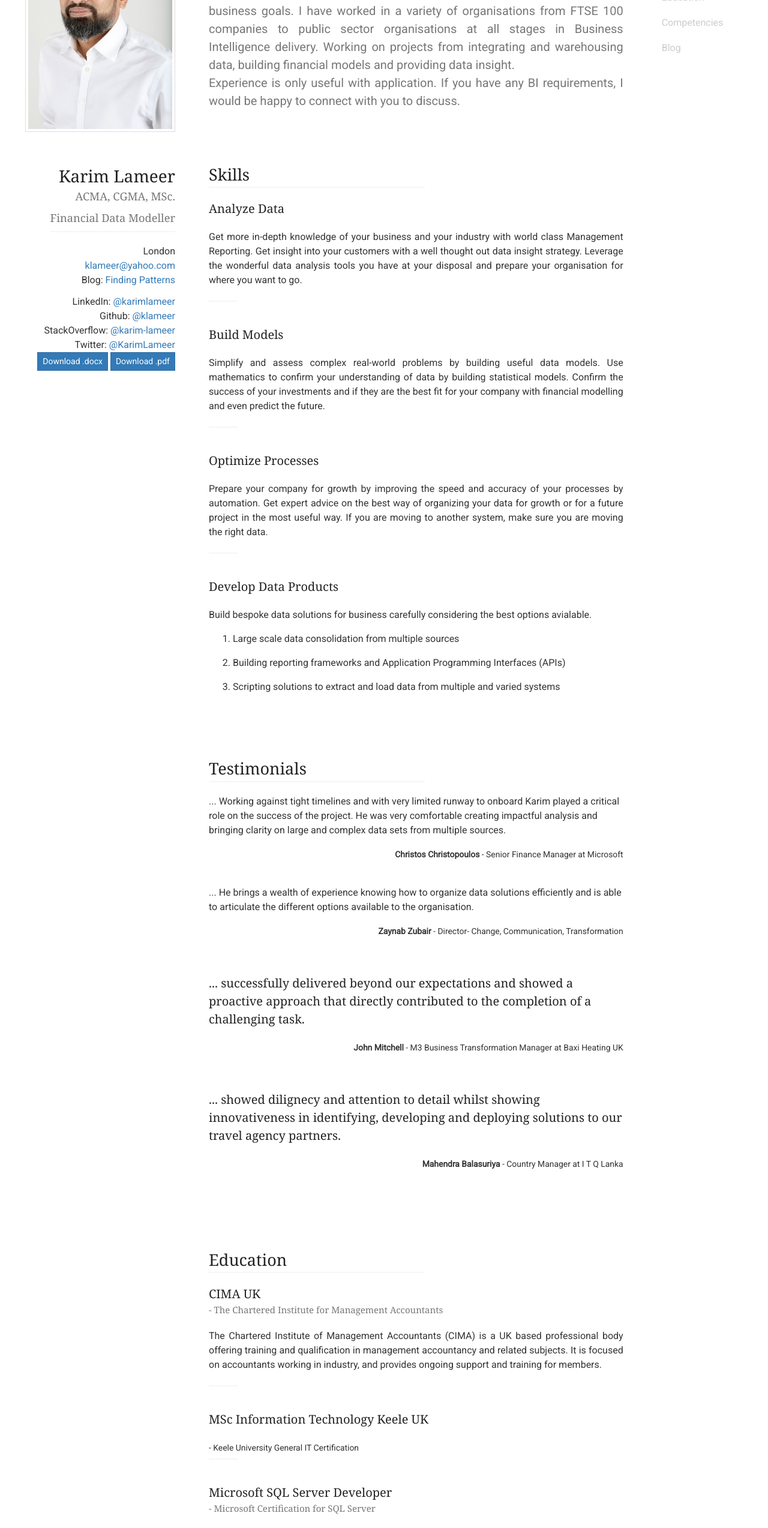
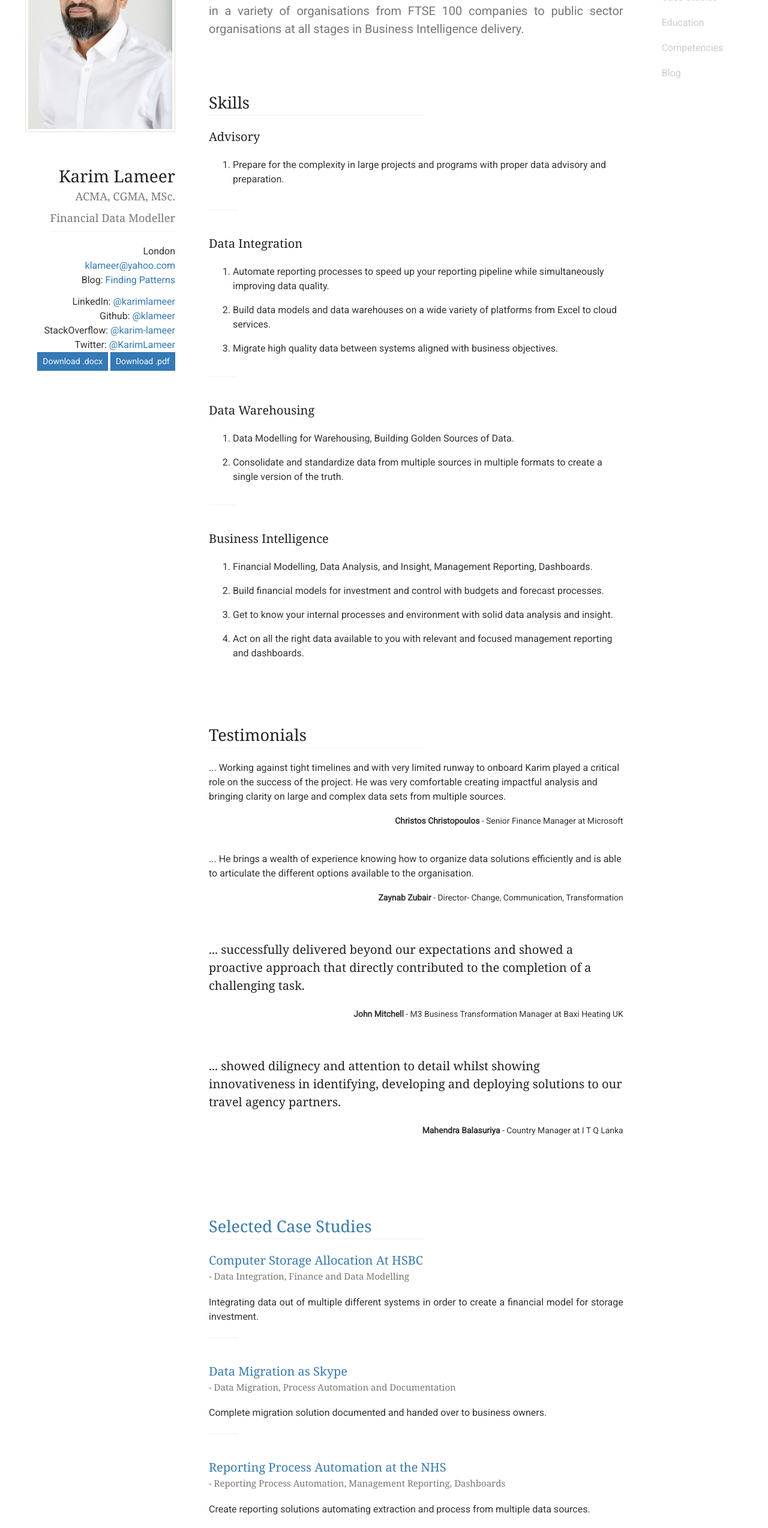
Before and after one commit to klameer/klameer.github.io, a website with bundled scripts: page index.html in a window 1280 px wide. Shown: the part 240-2787 px from the top of the page at 60% size. Built offline with nearby package versions, Linux system fonts and the light colour scheme; some icons are missing.

Commit message:
latest commit

```diff
--- a/index.html
+++ b/index.html
@@ -99,9 +99,7 @@
                 <section class="resume-info-section">
                     <h2 id="introduction">Introduction</h2>
                     <p class="lead text-justify">
-                      I am a Finance Analyst delivering Business Intelligence products that help companies achieve their objectives. I am commercially aware with a proven track record of delivering high quality, innovative solutions that align with business goals. I have worked in a variety of organisations from FTSE 100 companies to public sector organisations at all stages in Business Intelligence delivery. Working on projects from integrating and warehousing data, building financial models and providing data insight.
-                      <br>
-                      Experience is only useful with application. If you have any BI requirements, I would be happy to connect with you to discuss.
+                      I help enterprise finance teams build and improve business intelligence processes. I am commercially aware with a proven track record of delivering high quality, innovative solutions that align with business goals. I have worked in a variety of organisations from FTSE 100 companies to public sector organisations at all stages in Business Intelligence delivery.
                     </p>
                 </section>
 
@@ -109,36 +107,57 @@
                     <h2 id="skills">Skills</h2>
 
                     <div class="resume-info-section-block">
-                        <h4>Analyze Data</h4>
+                        <h4>Advisory</h4>
                         <p class="text-justify">
-                          Get more in-depth knowledge of your business and your industry with world class Management Reporting. Get insight into your customers with a well thought out data insight strategy. Leverage the wonderful data analysis tools you have at your disposal and prepare your organisation for where you want to go.
+                          <ol>
+                            <li>
+                              Prepare for the complexity in large projects and programs with proper data advisory and preparation.
+                            </li>
+                          </ol>
                         </p>
+                    </div>
+                    <div class="resume-info-section-block">
+                        <h4>Data Integration</h4>
+                        <ol>
+                          <li>
+                            Automate reporting processes to speed up your reporting pipeline while simultaneously improving data quality.
+                          </li>
+                          <li>
+                            Build data models and data warehouses on a wide variety of platforms from Excel to cloud services.
+                          </li>
+                          <li>
+                            Migrate high quality data between systems aligned with business objectives.
+                          </li>
+                        </ol>
+                    </div>
+                    <div class="resume-info-section-block">
+                        <h4>Data Warehousing</h4>
+                        <ol>
+                          <li>
+                            Data Modelling for Warehousing, Building Golden Sources of Data.
+                          </li>
+                          <li>
+                            Consolidate and standardize data from multiple sources in multiple formats to create a single version of the truth.
+                          </li>
+                        </ol>
                     </div>
 
                     <div class="resume-info-section-block">
-                        <h4>Build Models</h4>
-                        <p class="text-justify">
-                          Simplify and assess complex real-world problems by building useful data models. Use mathematics to confirm your understanding of data by building statistical models. Confirm the success of your investments and if they are the best fit for your company with financial modelling and even predict the future.
-                        </p>
-                    </div>
-
-                    <div class="resume-info-section-block">
-                        <h4>Optimize Processes</h4>
-                        <p class="text-justify">
-                          Prepare your company for growth by improving the speed and accuracy of your processes by automation. Get expert advice on the best way of organizing your data for growth or for a future project in the most useful way. If you are moving to another system, make sure you are moving the right data.
-                        </p>
-                    </div>
-
-                    <div class="resume-info-section-block">
-                        <h4>Develop Data Products</h4>
-                        <p class="text-justify">
-                            Build bespoke data solutions for business carefully considering the best options avialable.
-                            <ol>
-                                <li>Large scale data consolidation from multiple sources</li>
-                                <li>Building reporting frameworks and Application Programming Interfaces (APIs)</li>
-                                <li>Scripting solutions to extract and load data from multiple and varied systems</li>
-                            </ol>
-                        </p>
+                        <h4>Business Intelligence</h4>
+                        <ol>
+                          <li>
+                            Financial Modelling, Data Analysis, and Insight, Management Reporting, Dashboards.
+                          </li>
+                          <li>
+                            Build financial models for investment and control with budgets and forecast processes.
+                          </li>
+                          <li>
+                            Get to know your internal processes and environment with solid data analysis and insight.
+                          </li>
+                          <li>
+                            Act on all the right data available to you with relevant and focused management reporting and dashboards.
+                          </li>
+                        </ol>
                     </div>
                 </section>
 
@@ -166,6 +185,41 @@
                     </div>
 
                 </section>
+
+                <section class="resume-info-section">
+                    <h2 id="casestudies"><a href="http://www.intellisolve.co.uk/case_studies">Selected Case Studies</a></h2>
+                    <div class="resume-info-section-block">
+                        <h4>
+                            <a href="http://www.intellisolve.co.uk/case_studies">Computer Storage Allocation At HSBC</a>
+                            <small>- Data Integration, Finance and Data Modelling</small>
+                        </h4>
+                        <p class="text-justify">
+                          Integrating data out of multiple different systems in order to create a financial model for storage investment.
+                        </p>
+                    </div>
+
+                    <div class="resume-info-section-block">
+                        <h4>
+                            <a href="http://www.intellisolve.co.uk/case_study/skype_data_migration">Data Migration as Skype</a>
+                            <small>- Data Migration, Process Automation and Documentation</small>
+                        </h4>
+                        <p class="text-justify">
+                          Complete migration solution documented and handed over to business owners.
+                        </p>
+                    </div>
+
+                    <div class="resume-info-section-block">
+                        <h4>
+                            <a href="http://www.intellisolve.co.uk/case_study/nhs_reporting_automation">Reporting Process Automation at the NHS</a>
+                            <small>- Reporting Process Automation, Management Reporting, Dashboards</small>
+                        </h4>
+                        <p class="text-justify">
+                          Create reporting solutions automating extraction and process from multiple data sources.
+                        </p>
+                    </div>
+
+                </section>
+
 
                 <section class="resume-info-section">
                     <h2 id="education">Education</h2>
@@ -229,10 +283,7 @@
                         <p class="text-justify">
                         </p>
                     </div>
-
                 </section>
-
-
 
                 <section class="resume-info-section core-competencies">
                     <h2 id="core-competencies">Core Competencies</h2>
@@ -318,13 +369,37 @@
                 </section>
 
                 <section class="resume-info-section">
-                    <h2 id="blog">Blog Posts</h2>
+                    <h2 id="blog"><a href="http://findingpatterns.co.uk/">Blog Posts</a></h2>
                     <div class="resume-info-section-block">
-                        <h4><a href="http://findingpatterns.co.uk/financial-modelling-best-practices.html">Financial Modelling Best Practices</a></h4>
-                        <h4><a href="http://findingpatterns.co.uk/excel-dashboards-vs-web-dashboards.html">Excel Dashboards vs. Web Dashboards</a></h4>
-                        <h4><a href="http://findingpatterns.co.uk/quantifying-trends.html">Quantifying Trends</a></h4>
+                        <h4>
+                            <a href="http://findingpatterns.co.uk/financial-modelling-best-practices.html">Financial Modelling Best Practices</a>
+                            <small>- Finance and Data Modelling</small>
+                        </h4>
+                        <p class="text-justify">
+                          Some pointers I have picked up about creating useful financial models.
+                        </p>
                     </div>
-                  </section>
+
+                    <div class="resume-info-section-block">
+                        <h4>
+                            <a href="http://findingpatterns.co.uk/excel-dashboards-vs-web-dashboards.html">Excel Dashboards vs Online Dashboards</a>
+                            <small>- Reporting Dashboards</small>
+                        </h4>
+                        <p class="text-justify">
+                          Tried creating reporting dashboards online and was happy with the result.
+                        </p>
+                    </div>
+
+                    <div class="resume-info-section-block">
+                        <h4>
+                            <a href="http://findingpatterns.co.uk/a-methodology-for-data-mining-projects.html">A Methodology for Data Mining Projects</a>
+                            <small>- Data Analysis Organisation</small>
+                        </h4>
+                        <p class="text-justify">
+                          The best way to organize a data mining project for success.
+                        </p>
+                    </div>
+                </section>
             </div>
 
             <!-- /.resume-info -->
@@ -334,6 +409,7 @@
                     <li><a href="#introduction">Introduction</a></li>
                     <li><a href="#skills">Skills</a></li>
                     <li><a href="#testimonials">Testimonials</a></li>
+                    <li><a href="#casestudies">Case Studies</a></li>
                     <li><a href="#education">Education</a></li>
                     <li><a href="#core-competencies">Competencies</a></li>
                     <li><a href="#blog">Blog</a></li>
```
Also changed, not shown: 3 other files.
